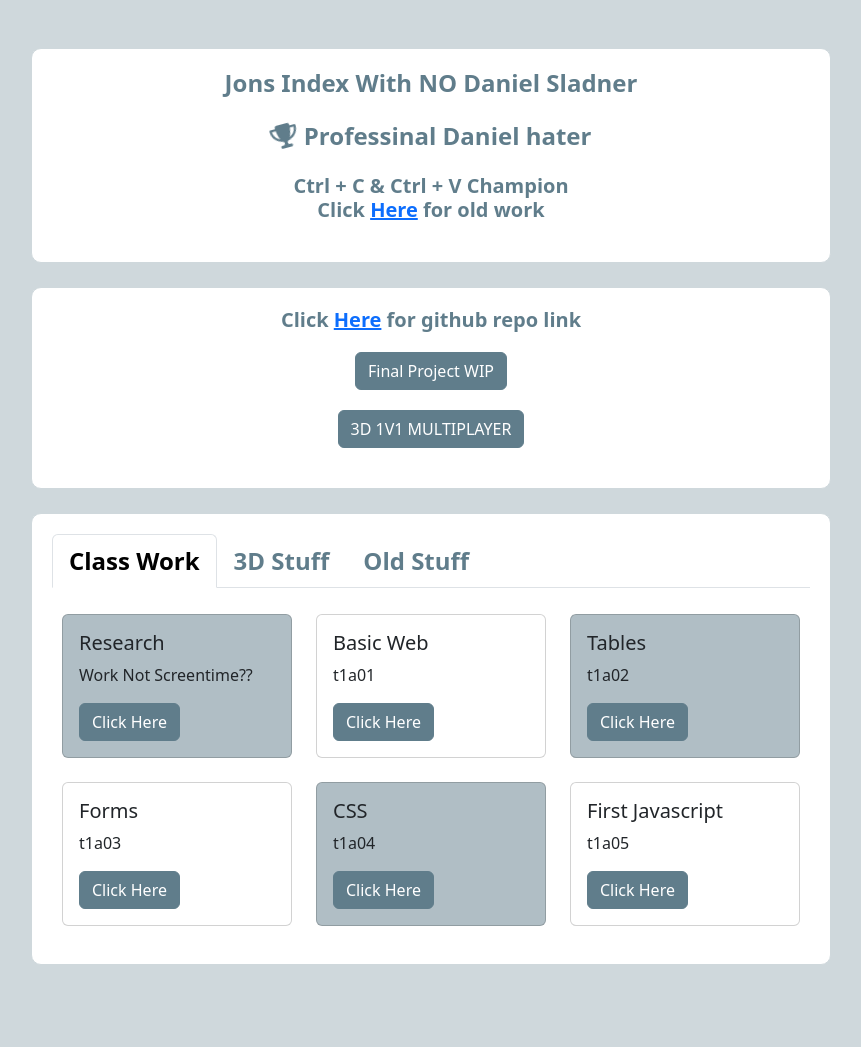
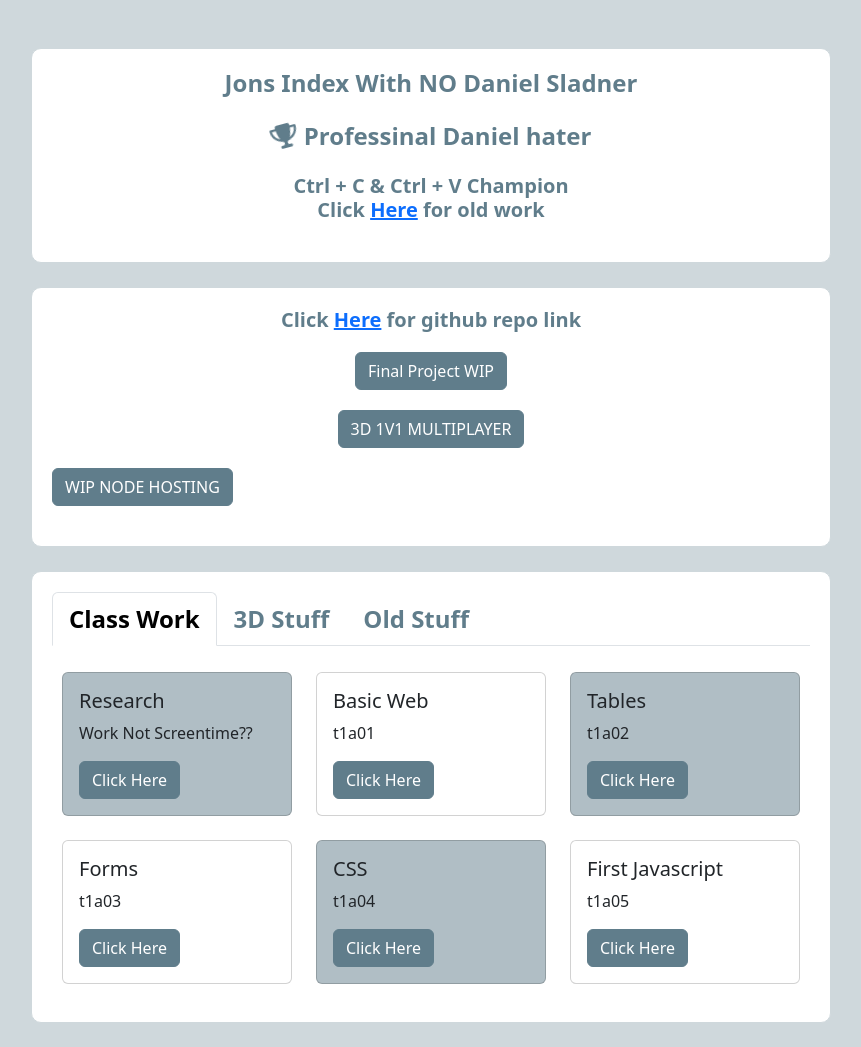
Before and after one commit to TheActualZenaldV2/Game-Development-2023, a plain HTML site: page assignments/index.html in a window 1280 px wide. Shown: the whole page, without its empty margins (209-1070 px from the left). Before the commit the page ends 989 px from the top, so only its background shows below. Drawn offline with nearby package versions, Linux system fonts and the light colour scheme.

Commit message:
Update index.html

```diff
--- a/assignments/index.html
+++ b/assignments/index.html
@@ -22,7 +22,7 @@
         <h3 class="section-title" style="text-align: center; font-size: 20px;"><a href="https://theactualzenaldv2.github.io/Game-Development-2023/assignments/final/v0.4-plankton.html" class="btn btn-primary">Final Project WIP</a></h3>
         <h3 class="section-title" style="text-align: center; font-size: 20px;"> <a href="https://theactualzenaldv2.github.io/Game-Development-2023/assignments/final/MP3DV5.html" class="btn btn-primary">3D 1V1 MULTIPLAYER</a></h3>
 
-
+<h3 class="section-title"> <a href="https://congenial-fortnight-7vv7p9xp96gh7jr-3000.app.github.dev/" class="btn btn-primary"> WIP NODE HOSTING </a> </h3>
 </div>
     <br>
 
```
